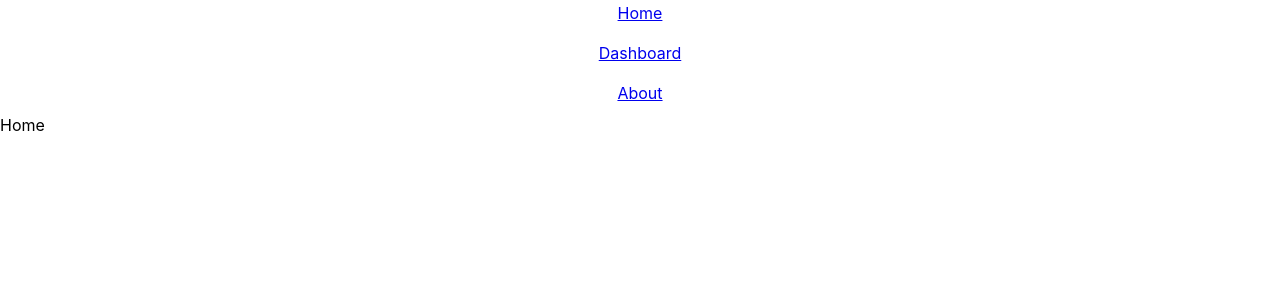
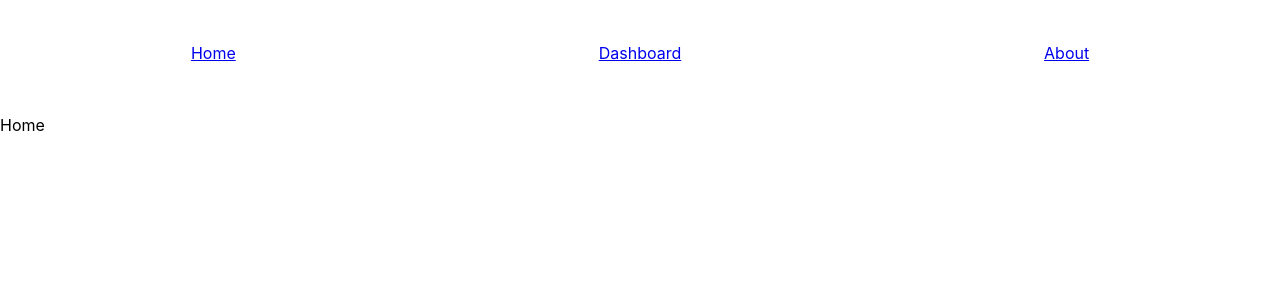
Before and after one commit to megas-vanzi/e-commerce-mern, a React (Create React App) app in the folder frontend/: page / in a window 1280 px wide. Shown: the top 300 px of the page. Built offline with nearby package versions, Linux system fonts and the light colour scheme.

Commit message:
fix navbar style

```diff
--- a/frontend/src/components/Navbar.jsx
+++ b/frontend/src/components/Navbar.jsx
@@ -3,7 +3,8 @@ import { Link } from "react-router-dom";
 
 const Navbar = () => {
   return (
-    <nav
+    <nav>
+      <div
         style={{
           display: "flex",
           height: "85px",
@@ -12,7 +13,6 @@ const Navbar = () => {
           margin: "10px 0px 20px",
         }}
       >
-      <div>
         <Link to="/">
           <div
             style={{
```
Lines whose indentation alone changed are shown as unchanged.
